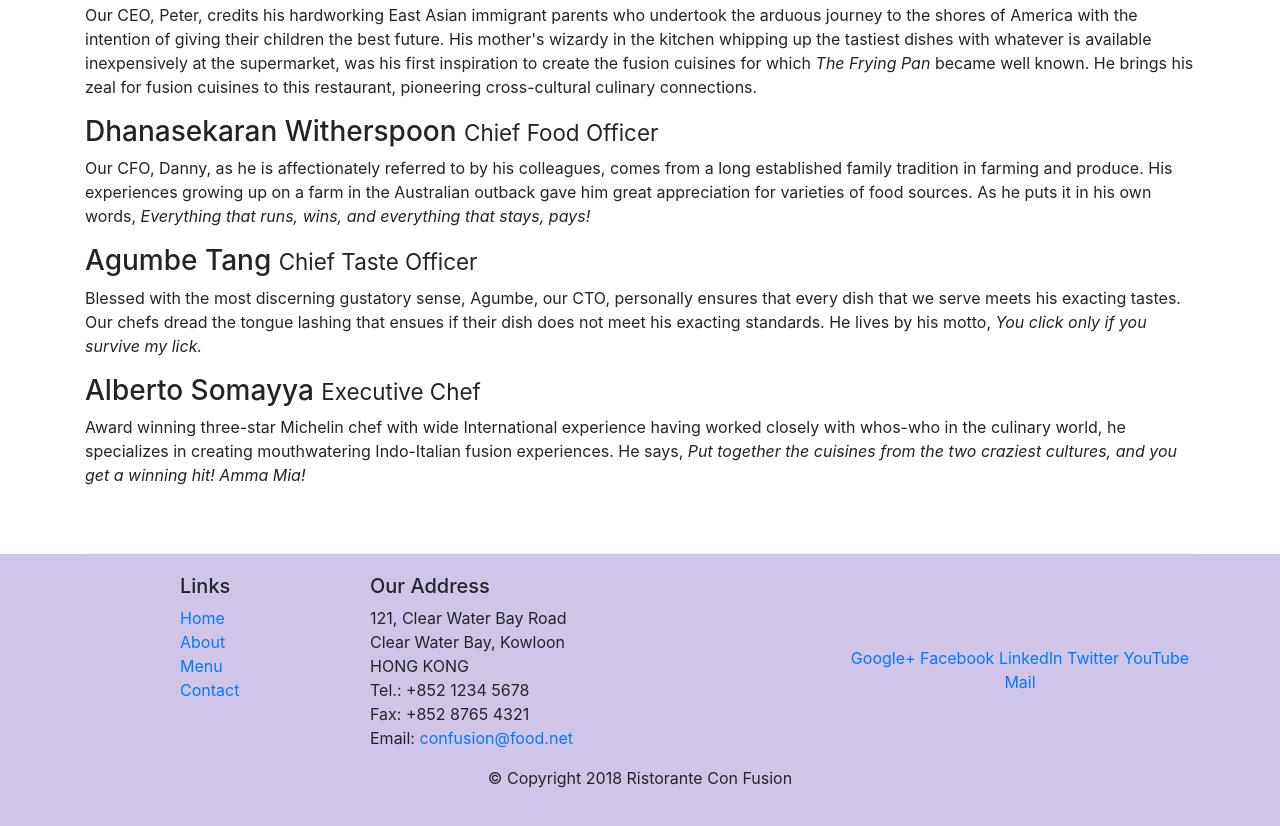
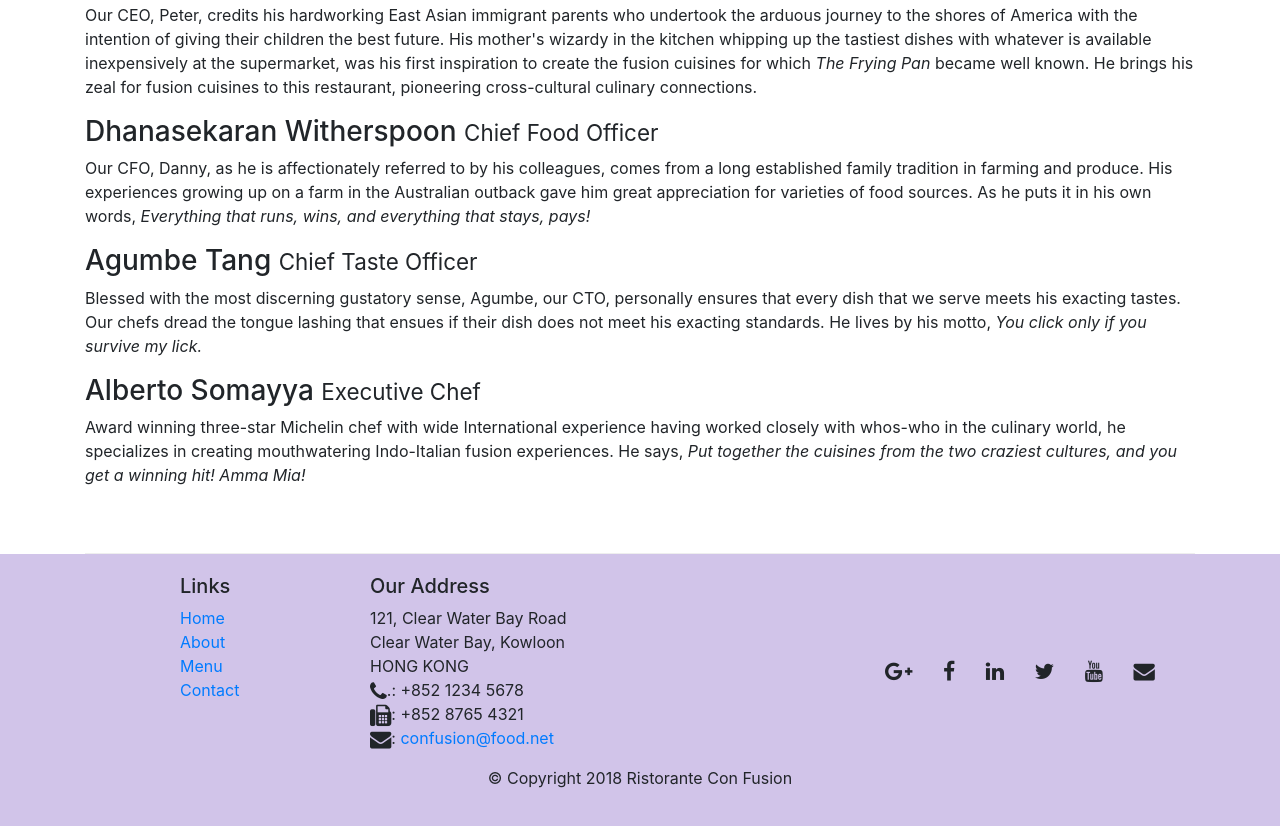
Before and after one commit to zenickn/SETestSite, a website: page aboutus.html in a window 1280 px wide. Shown: the part 976-1802 px from the top of the page. Drawn offline with nearby package versions, Linux system fonts and the light colour scheme.

Commit message:
Icon Fonts

```diff
--- a/aboutus.html
+++ b/aboutus.html
@@ -10,6 +10,8 @@
         <!-- Bootstrap CSS -->
         <link rel="stylesheet" href="node_modules/bootstrap/dist/css/bootstrap.min.css">
         <link rel="stylesheet" href='css/style.css'>
+        <link rel="stylesheet" href="node_modules/font-awesome/css/font-awesome.min.css">
+        <link rel="tylesheet" href="node_modules/bootstrap-social/bootstrap-social.css">
         <title>Ristorante Con Fusion: About Us</title>
    </head>
 
@@ -24,10 +26,10 @@
             <a class="navbar-brand mr-auto" href="#">Ristorante Con Fusion</a>
             <div class="collapse navbar-collapse" id="Navbar">
                 <ul class="navbar-nav mr-auto">
-                    <li class="nav-item "><a class="nav-link" href="./index.html">Home</a></li>
-                    <li class="nav-item active"><a class="nav-link" href="#">About</a></li>
-                    <li class="nav-item"><a class="nav-link" href="#">Menu</a></li>
-                    <li class="nav-item"><a class="nav-link" href="#">Contact</a></li>
+                    <li class="nav-item "><a class="nav-link" href="./index.html"><span class ="fa fa-home fa-lg"></span>Home</a></li>
+                    <li class="nav-item active"><a class="nav-link" href="#"><span class ="fa fa-info fa-lg"></span>About</a></li>
+                    <li class="nav-item"><a class="nav-link" href="#"><span class ="fa fa-list fa-lg"></span>Menu</a></li>
+                    <li class="nav-item"><a class="nav-link" href="#"><span class ="fa fa-home fa-lg"></span>Contact</a></li>
                 </ul>
             </div>
 
@@ -108,19 +110,19 @@
 		              121, Clear Water Bay Road<br>
 		              Clear Water Bay, Kowloon<br>
 		              HONG KONG<br>
-		              Tel.: +852 1234 5678<br>
-		              Fax: +852 8765 4321<br>
-		              Email: <a href="mailto:confusion@food.net">confusion@food.net</a>
+		              <i class="fa fa-phone fa-lg"></i>.: +852 1234 5678<br>
+		              <i class="fa fa-fax fa-lg"></i>: +852 8765 4321<br>
+		              <i class="fa fa-envelope fa-lg"></i>: <a href="mailto:confusion@food.net">confusion@food.net</a>
 		           </address>
                 </div>
                 <div class="col-12 col-sm-4 align-self-center">
                     <div class="text-center">
-                        <a href="http://google.com/+">Google+</a>
-                        <a href="http://www.facebook.com/profile.php?id=">Facebook</a>
-                        <a href="http://www.linkedin.com/in/">LinkedIn</a>
-                        <a href="http://twitter.com/">Twitter</a>
-                        <a href="http://youtube.com/">YouTube</a>
-                        <a href="mailto:">Mail</a>
+                        <a class="btn btn-social-icon btn-google" href="http://google.com/+"><i class="fa fa-google-plus fa-lg"></i></a>
+                        <a class="btn btn-social-icon btn-facebook" href="http://www.facebook.com/profile.php?id="><i class="fa fa-facebook fa-lg"></i></a>
+                        <a class="btn btn-social-icon btn-linkedin" href="http://www.linkedin.com/in/"><i class="fa fa-linkedin fa-lg"></i></a>
+                        <a class="btn btn-social-icon btn-twitter" href="http://twitter.com/"><i class="fa fa-twitter fa-lg"></i></a>
+                        <a class="btn btn-social-icon btn-youtube" href="http://youtube.com/"><i class="fa fa-youtube fa-lg"></i></a>
+                        <a class="btn btn-social-icon " href="mailto:"><i class="fa fa-envelope fa-lg"></i></a>
                     </div>
                 </div>
            </div>
--- a/package.json
+++ b/package.json
@@ -15,6 +15,8 @@
   },
   "dependencies": {
     "bootstrap": "^4.5.0",
+    "bootstrap-social": "^5.1.1",
+    "font-awesome": "^4.7.0",
     "jquery": "^3.3.1",
     "popper.js": "^1.12.9"
   }
```
Also changed, not shown: index.html (+19 -17 lines), 1 other file.
